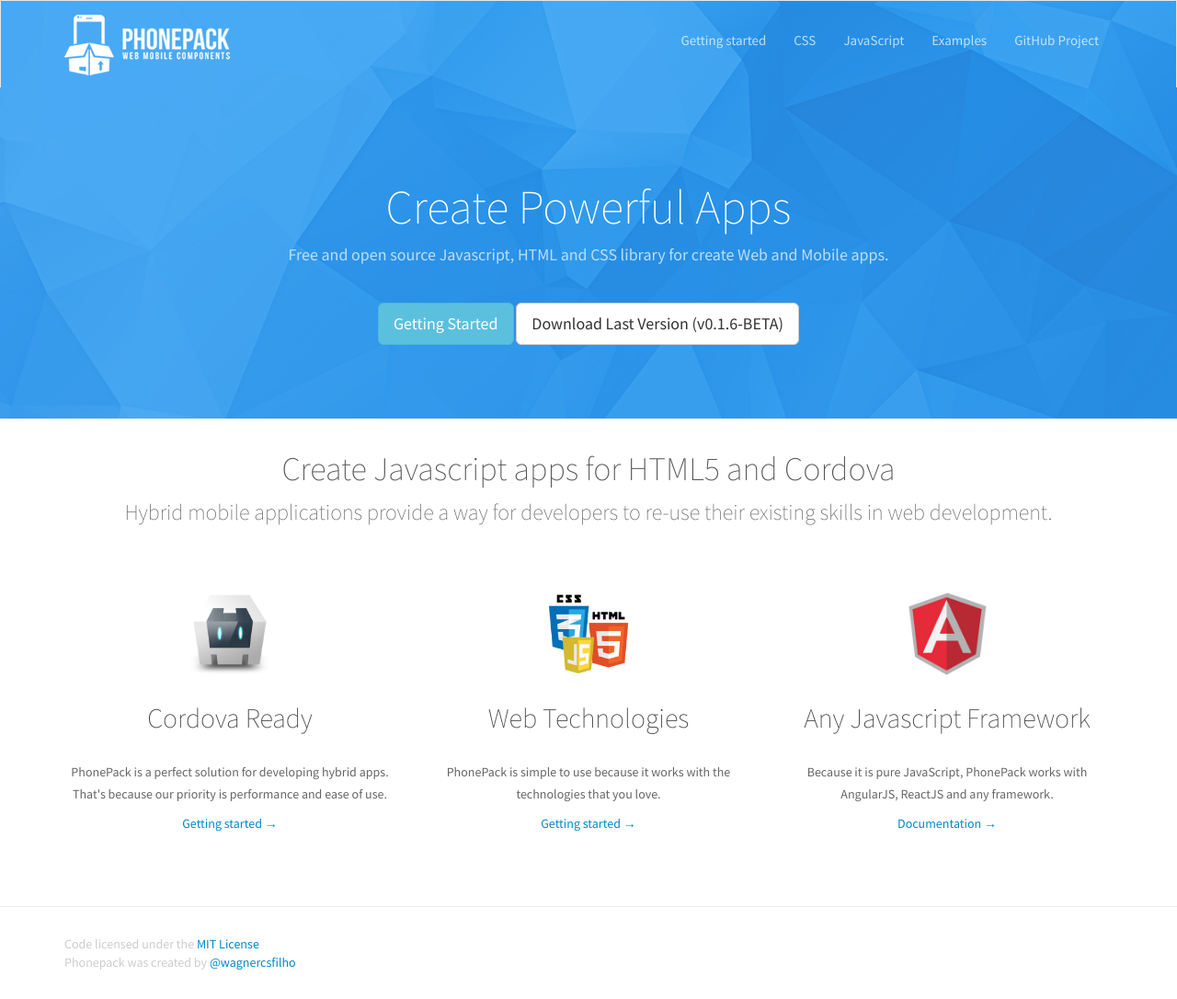
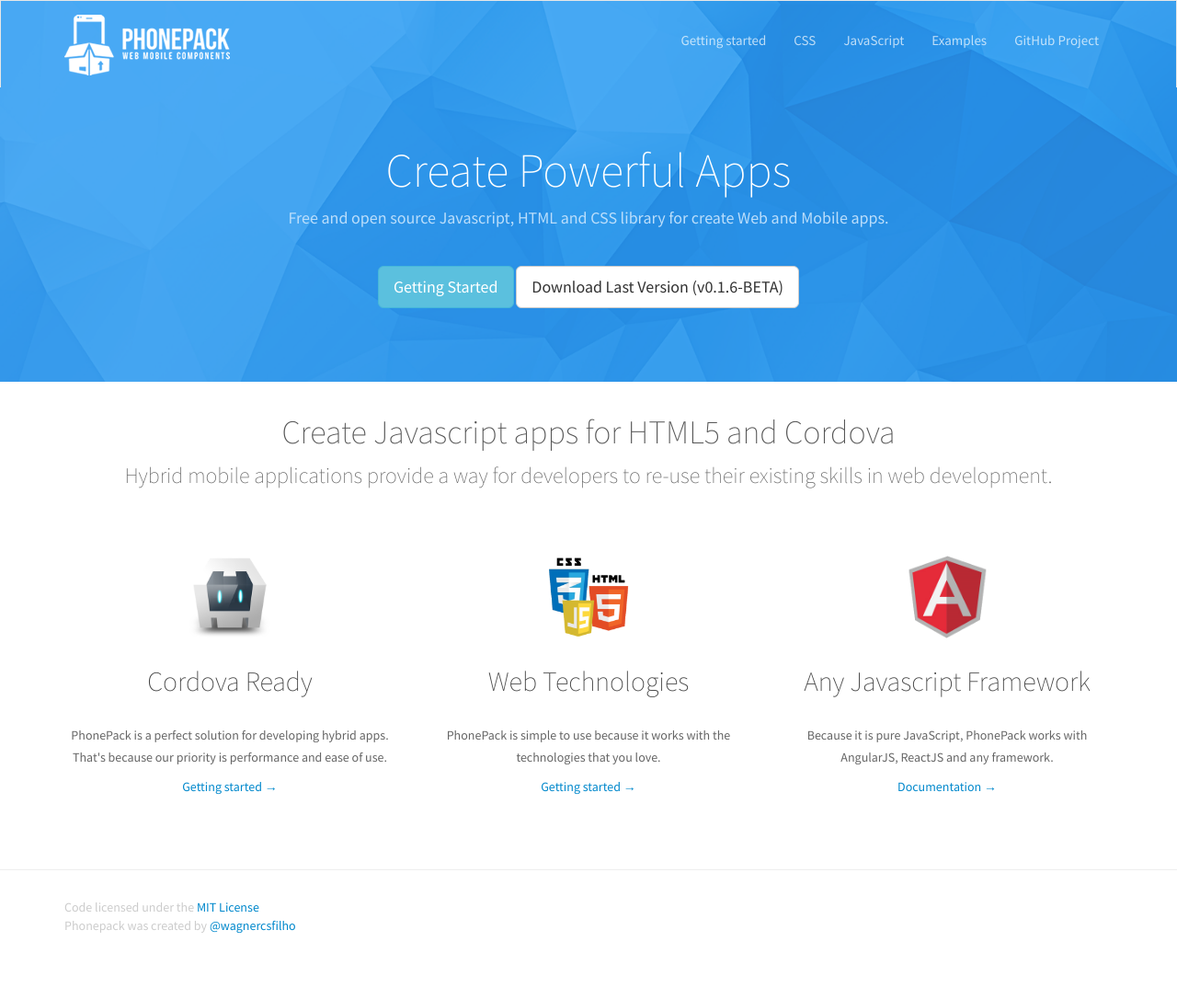
Before and after one commit to wagnercsfilho/phonepack, a Jekyll site: the page built from index.html, in a window 1280 px wide. Shown: the whole page at 92% size. Built offline with Jekyll 4.4.1, drawn with Linux system fonts in a browser that asks for light colours; after the commit the page ends 1046 px from its top, so only the background shows below that.

```diff
--- a/index.html
+++ b/index.html
@@ -7,7 +7,7 @@
   <div class="container">
     <div class="row">
       <div class="col-md-12" style="text-align: center; margin: 50px 0 80px">
-        <h1>Create powerful apps</h1>
+        <h1 style="margin-top: 10px;">Create powerful apps</h1>
         <p class="lead">Free and open source Javascript, HTML and CSS library for create Web and Mobile apps.</p>
         <a class="btn btn-lg btn-info" href="{{ site.baseurl }}/getting-started">Getting Started</a>
         <a class="btn btn-lg btn-default hidden-xs" href="https://github.com/wagnercsfilho/phonepack/archive/master.zip">Download Last Version (v0.1.6-BETA)</a>
--- a/styles/style.css
+++ b/styles/style.css
@@ -155,7 +155,7 @@
 	font-size: 52px;
 	text-transform: capitalize;
 	margin-bottom: 10px;
-	margin-top: 50px;
+	margin-top: 70px;
 	color: #FFF;
 	font-weight: 200;
 	line-height: 60px;
```
